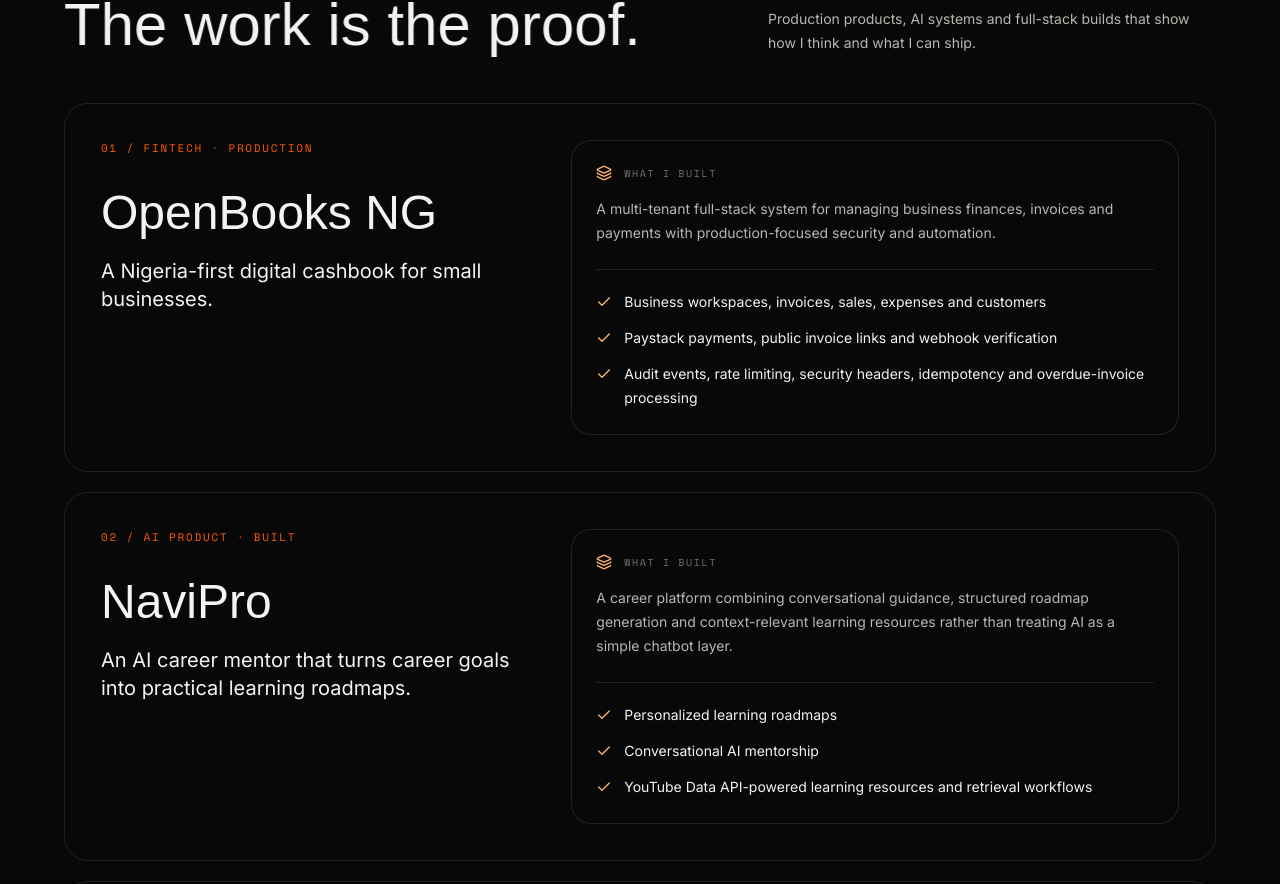
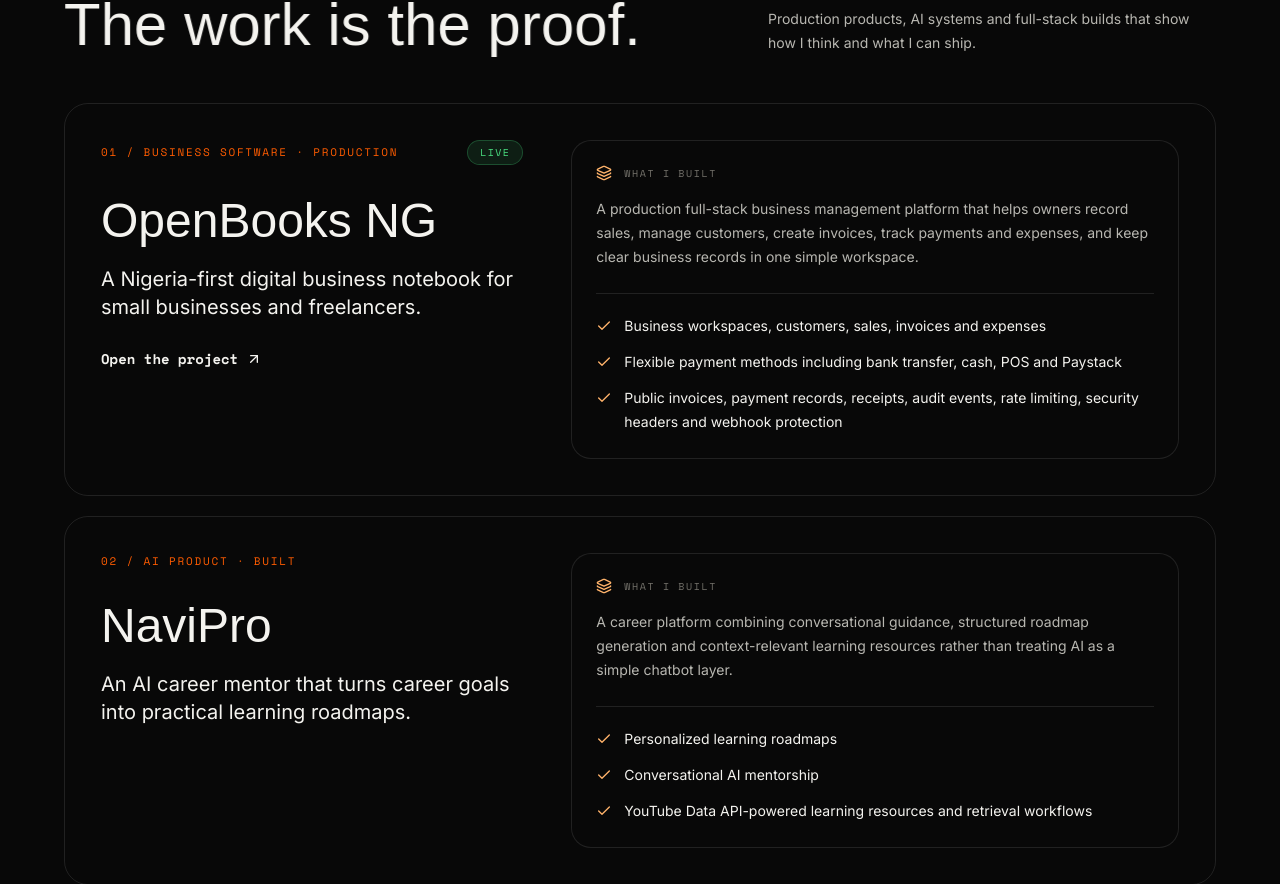
Before and after one commit to awesomeakokayo/PORTFOLIO, a React (Vite) app: page / in a window 1280 px wide. Shown: the part 1262-2146 px from the top of the page. Built offline with nearby package versions, Linux system fonts and the light colour scheme; a web font is replaced by a local one.

Commit message:
Correct OpenBooks product positioning

```diff
--- a/src/ProjectShowcase.jsx
+++ b/src/ProjectShowcase.jsx
@@ -7,10 +7,11 @@
 const showcases = [
   {
     name: "OpenBooks NG",
-    type: "Fintech · Production",
-    summary: "A Nigeria-first digital cashbook for small businesses.",
-    details: "A multi-tenant full-stack system for managing business finances, invoices and payments with production-focused security and automation.",
-    points: ["Business workspaces, invoices, sales, expenses and customers", "Paystack payments, public invoice links and webhook verification", "Audit events, rate limiting, security headers, idempotency and overdue-invoice processing"],
+    type: "Business software · Production",
+    summary: "A Nigeria-first digital business notebook for small businesses and freelancers.",
+    details: "A production full-stack business management platform that helps owners record sales, manage customers, create invoices, track payments and expenses, and keep clear business records in one simple workspace.",
+    points: ["Business workspaces, customers, sales, invoices and expenses", "Flexible payment methods including bank transfer, cash, POS and Paystack", "Public invoices, payment records, receipts, audit events, rate limiting, security headers and webhook protection"],
+    live: "https://www.openbooks.click",
   },
   {
     name: "NaviPro",
```
